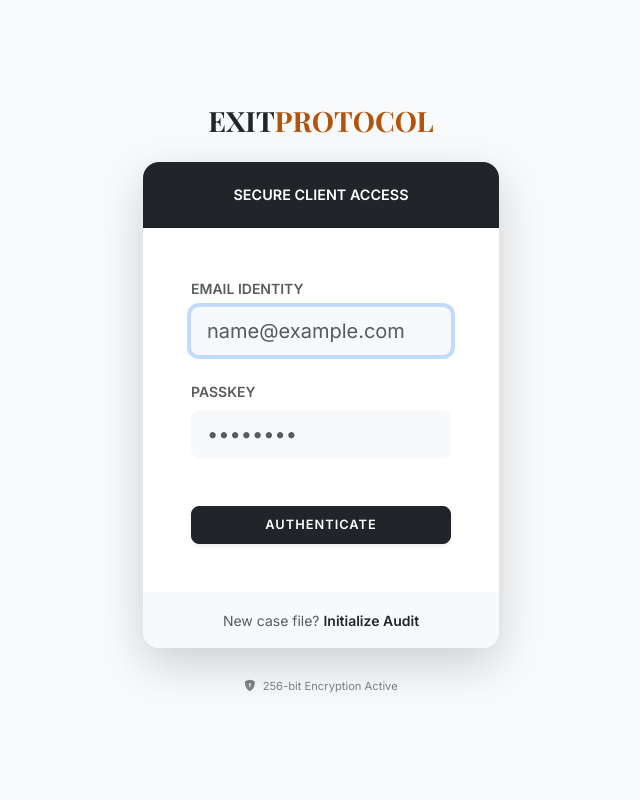
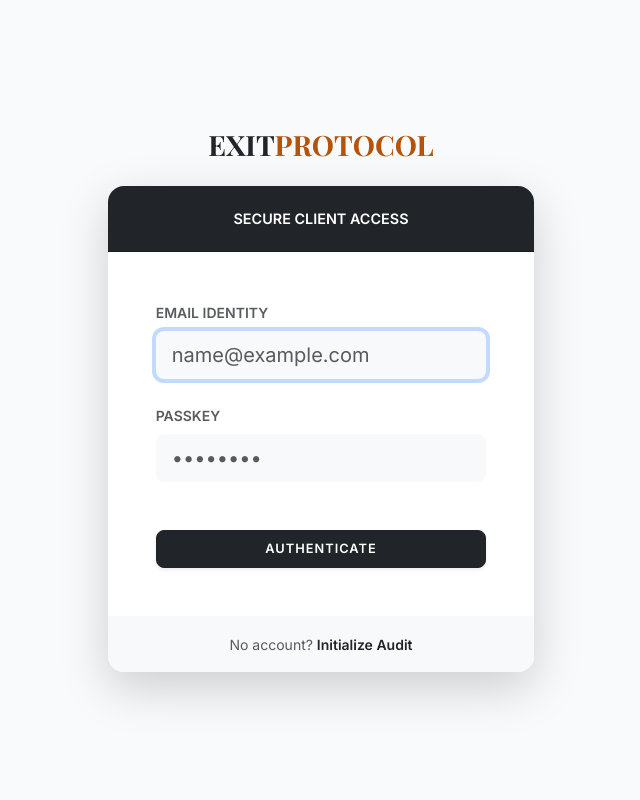
Before and after one commit to Vinaygond/exit-protocol, a Django app: page /accounts/login/ in a window 1280 px wide. Shown: the whole page, without its empty margins (319-959 px from the left). Run offline with Django 5.2, Linux system fonts and the light colour scheme; some libraries are stand-ins or nearby versions.

Commit message:
Refactor login template for improved structure

```diff
--- a/accounts/templates/accounts/login.html
+++ b/accounts/templates/accounts/login.html
@@ -3,24 +3,18 @@
 
 {% block title %}Client Access | Exit Protocol{% endblock %}
 
-{# --- FIX: Changed block name to 'landing_content' --- #}
 {% block landing_content %}
-<div class="d-flex align-items-center min-vh-100" style="background-color: #f8fafc;">
-    <div class="container">
-        <div class="row justify-content-center">
+<div class="d-flex align-items-center justify-content-center min-vh-100" style="background-color: #f8fafc;">
     <div class="col-md-5 col-lg-4">
-                <!-- Brand Header -->
         <div class="text-center mb-4">
-                    <h4 class="brand-font fw-bold text-dark fs-3">EXIT<span style="color: #b45309;">PROTOCOL</span></h4>
+            <h3 class="brand-font fw-bold text-dark">EXIT<span style="color: #b45309;">PROTOCOL</span></h3>
         </div>
 
-                <!-- Login Card -->
         <div class="card border-0 shadow-lg rounded-4 overflow-hidden">
             <div class="card-header bg-dark text-white text-center py-4">
                 <h5 class="fw-bold mb-0 text-uppercase ls-1" style="font-size: 0.9rem;">Secure Client Access</h5>
             </div>
             <div class="card-body p-4 p-md-5 bg-white">
-
                 {% if form.errors %}
                 <div class="alert alert-danger small shadow-sm mb-4 border-0 bg-danger bg-opacity-10 text-danger">
                     <i class="bi bi-exclamation-circle-fill me-2"></i> Invalid credentials.
@@ -40,7 +34,7 @@
                         {% render_field form.password class="form-control form-control-lg bg-light border-0" placeholder="••••••••" %}
                     </div>
 
-                            <div class="d-grid gap-2 mt-5">
+                    <div class="d-grid mt-5">
                         <button type="submit" class="btn btn-dark btn-lg shadow-sm fw-bold text-uppercase" style="letter-spacing: 1px; font-size: 0.8rem;">
                             Authenticate
                         </button>
@@ -49,20 +43,10 @@
             </div>
             <div class="card-footer bg-light text-center py-3 border-top-0">
                 <small class="text-muted">
-                            New case file? <a href="{% url 'accounts:register' %}" class="fw-bold text-dark text-decoration-none">Initialize Audit</a>
-                        </small>
-                    </div>
-                </div>
-
-                <!-- Security Badge -->
-                <div class="text-center mt-4">
-                    <small class="text-muted opacity-75" style="font-size: 0.7rem;">
-                        <i class="bi bi-shield-lock-fill me-1"></i>
-                        256-bit Encryption Active
+                    No account? <a href="{% url 'accounts:register' %}" class="fw-bold text-dark text-decoration-none">Initialize Audit</a>
                 </small>
             </div>
         </div>
     </div>
 </div>
-</div>
 {% endblock %}
```
Lines whose indentation alone changed are shown as unchanged.
